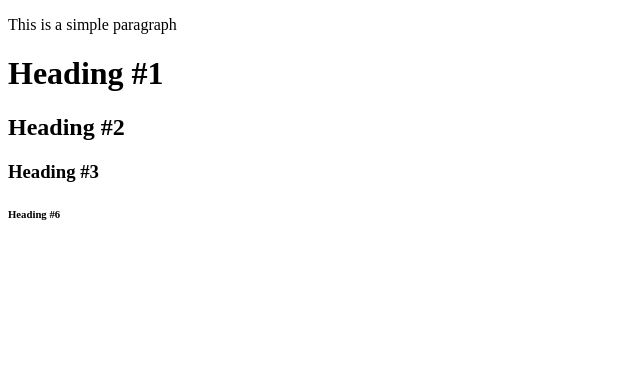
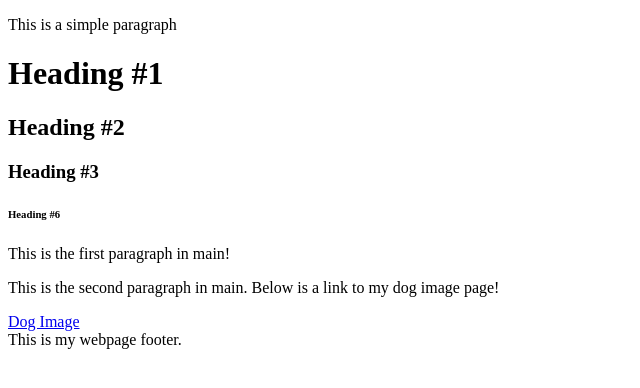
Before and after one commit to GitGunner00/HTML-and-CSS-Projects, a plain HTML site: page Assignment.html in a window 1280 px wide. Shown: the whole page, without its empty margins (0-640 px from the left). Drawn offline with Linux system fonts and the light colour scheme.

Commit message:
Html with link to dog

```diff
--- a/Assignment.html
+++ b/Assignment.html
@@ -8,7 +8,22 @@
 		<h2> Heading #2 </h2>
 		<h3> Heading #3 </h3>
 		<h6> Heading #6 </h6>
+
+
 	</head>
+
+	<main>
+		<p> This is the first paragraph in main! </p>
+
+		<p> This is the second paragraph in main. Below is a link to my dog image page! </p>
+
+
+		<a href="dog.html">Dog Image</a>
+
+	</main>
+
+
 	<body>
+	<footer> This is my webpage footer. </footer>
 	</body>
 </html>
```
Also changed, not shown: dog.html (added, +8 -0 lines).
